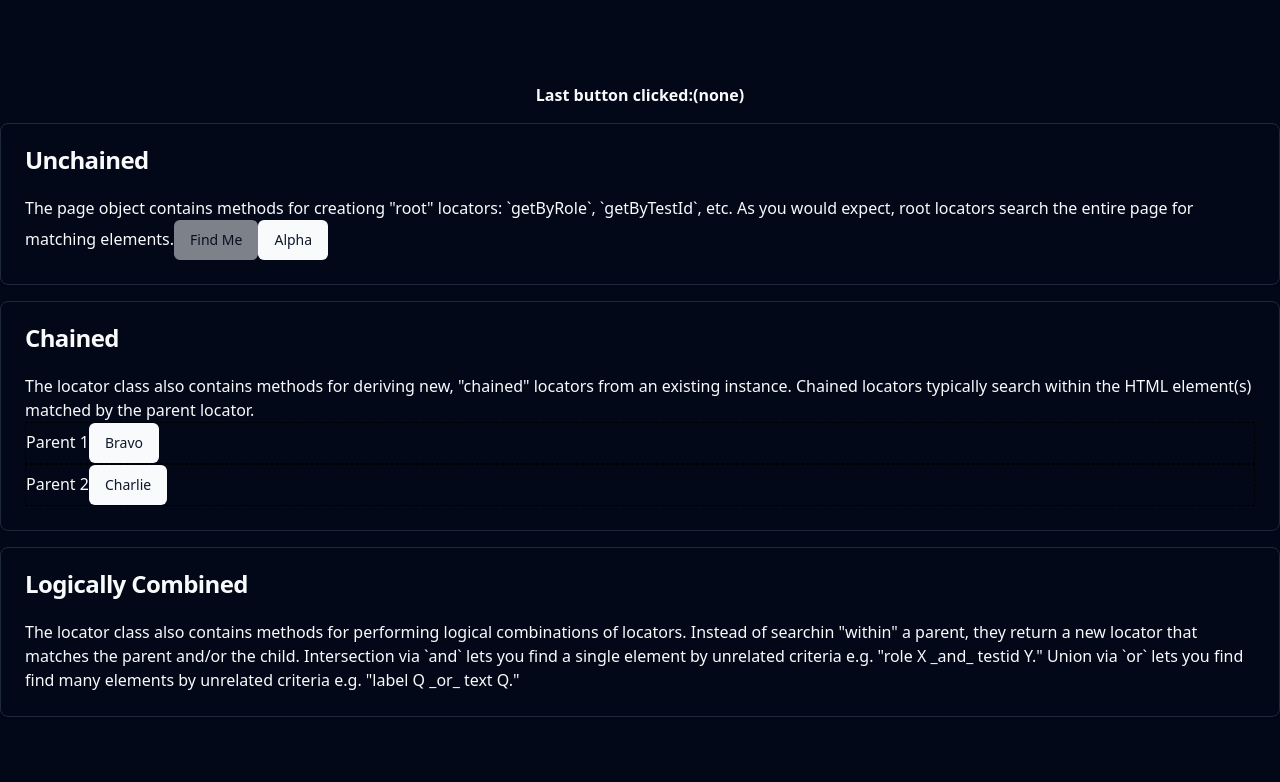
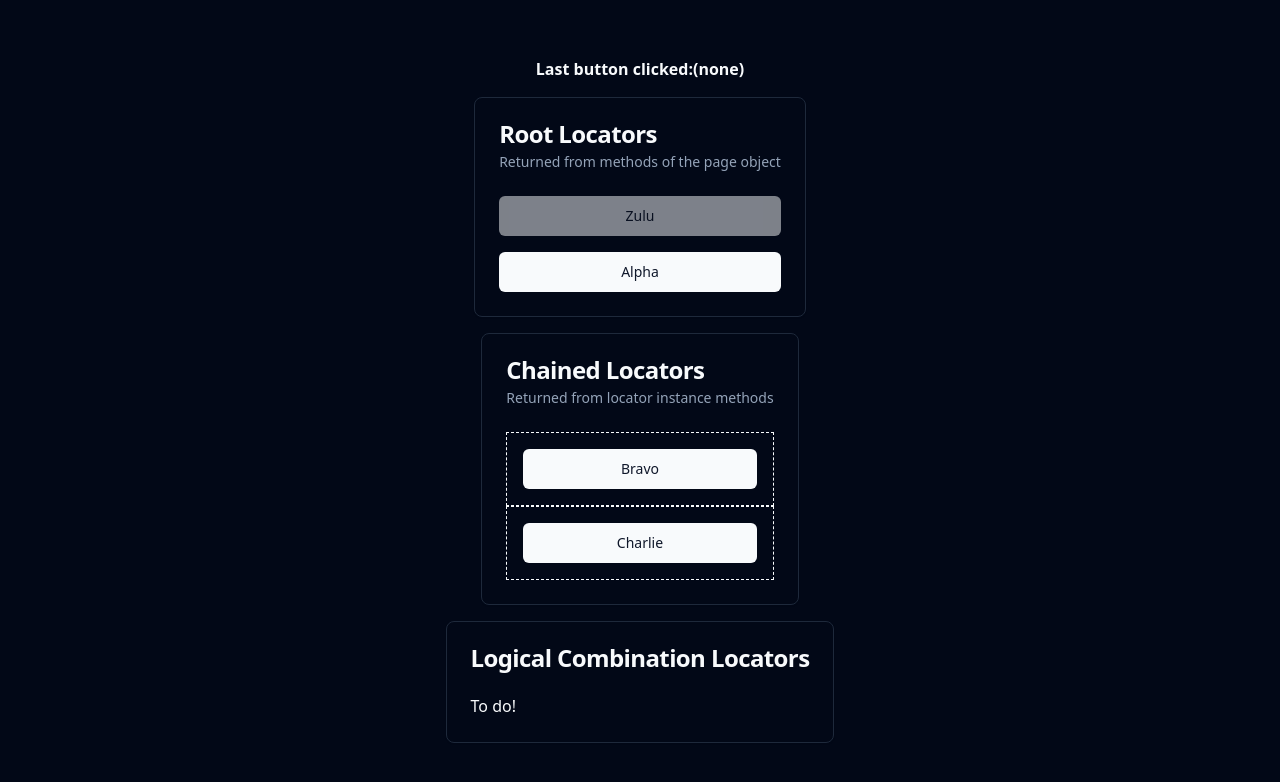
Before and after one commit to xeger/locatorium, a React (Vite) app: page /chaining in a window 1280 px wide. Shown: the top 782 px of the page. Built offline with nearby package versions, Linux system fonts and the light colour scheme.

Commit message:
Clarify and reconsider test cases

```diff
--- a/src/routes/chaining.tsx
+++ b/src/routes/chaining.tsx
@@ -1,5 +1,5 @@
 import { Button } from '@/components/ui/button';
-import { Card, CardContent, CardHeader, CardTitle } from '@/components/ui/card';
+import { Card, CardContent, CardDescription, CardHeader, CardTitle } from '@/components/ui/card';
 import { useState } from 'react';
 
 export function ChainingPage() {
@@ -16,44 +16,38 @@ export function ChainingPage() {
 
       <Card>
         <CardHeader>
-          <CardTitle>Unchained</CardTitle>
+          <CardTitle>Root Locators</CardTitle>
+          <CardDescription>Returned from methods of the page object</CardDescription>
         </CardHeader>
         <CardContent>
-          The page object contains methods for creationg "root" locators: `getByRole`, `getByTestId`, etc.
-          As you would expect, root locators search the entire page for matching elements.
-          <Button onClick={chooseLast} disabled>Find Me</Button>
-          <Button onClick={chooseLast} aria-label="unchained button" data-testid="unchained-button">Alpha</Button>
-        </CardContent>
-      </Card>
-
-      <Card>
-        <CardHeader>
-          <CardTitle>Chained</CardTitle>
-        </CardHeader>
-        <CardContent>
-          The locator class also contains methods for deriving new, "chained" locators from an existing instance.
-          Chained locators typically search within the HTML element(s) matched by the parent locator.
-          <div aria-label="chained parent 1" data-testid="chained-parent-1" className="border border-black border-dashed">
-            Parent 1
-            <Button onClick={chooseLast} aria-label="chained child 1" data-testid="chained-child-1">Bravo</Button>
-          </div>
-          <div aria-label="chained parent 2" data-testid="chained-parent-2" className="border border-black border-dashed">
-            Parent 2
-            <Button onClick={chooseLast} aria-label="chained child 2" data-testid="chained-child-2">Charlie</Button>
+          <div className="flex flex-col gap-4">
+            <Button onClick={chooseLast} disabled>Zulu</Button>
+            <Button onClick={chooseLast} aria-label="Able" data-testid="alligator">Alpha</Button>
           </div>
         </CardContent>
       </Card>
 
       <Card>
         <CardHeader>
-          <CardTitle>Logically Combined</CardTitle>
+          <CardTitle>Chained Locators</CardTitle>
+          <CardDescription>Returned from locator instance methods</CardDescription>
         </CardHeader>
         <CardContent>
-          The locator class also contains methods for performing logical combinations of locators.
-          Instead of searchin "within" a parent, they return a new locator that matches the parent and/or
-          the child.
-          Intersection via `and` lets you find a single element by unrelated criteria e.g. "role X _and_ testid Y."
-          Union via `or` lets you find find many elements by unrelated criteria e.g. "label Q _or_ text Q."
+          <div aria-label="parent 1" data-testid="parent-1" className="border border-primary border-dashed flex flex-col p-4">
+            <Button onClick={chooseLast} aria-label="child 1" data-testid="child-1">Bravo</Button>
+          </div>
+          <div aria-label="parent 2" data-testid="parent-2" className="border border-primary border-dashed flex flex-col p-4">
+            <Button onClick={chooseLast} aria-label="child 2" data-testid="child-2">Charlie</Button>
+          </div>
+        </CardContent>
+      </Card>
+
+      <Card>
+        <CardHeader>
+          <CardTitle>Logical Combination Locators</CardTitle>
+        </CardHeader>
+        <CardContent>
+          To do!
         </CardContent>
       </Card>
     </div>
--- a/src/routes/combination.tsx
+++ b/src/routes/combination.tsx
@@ -9,8 +9,10 @@ export function CombinationPage() {
           <CardTitle>Intersection</CardTitle>
         </CardHeader>
         <CardContent>
-          <Button id="one" data-testid="ambiguous-button">Alpha</Button>
-          <Button id="two" data-testid="ambiguous-button">Bravo</Button>
+          <div className="flex flex-col gap-4">
+            <Button id="one" data-testid="ambiguous-button">Alpha</Button>
+            <Button id="two" data-testid="ambiguous-button">Bravo</Button>
+          </div>
         </CardContent>
       </Card>
 
@@ -19,8 +21,10 @@ export function CombinationPage() {
           <CardTitle>Union</CardTitle>
         </CardHeader>
         <CardContent>
-          <Button id="three" data-testid="distinct-button-1">Charlie</Button>
-          <Button id="four" data-testid="distinct-button-2">Delta</Button>
+          <div className="flex flex-col gap-4">
+            <Button id="three" data-testid="distinct-button-1">Charlie</Button>
+            <Button id="four" data-testid="distinct-button-2">Delta</Button>
+          </div>
         </CardContent>
       </Card>
     </div>
```
Also changed, not shown: 2 other files (tests, documents, lock files or other folders).
